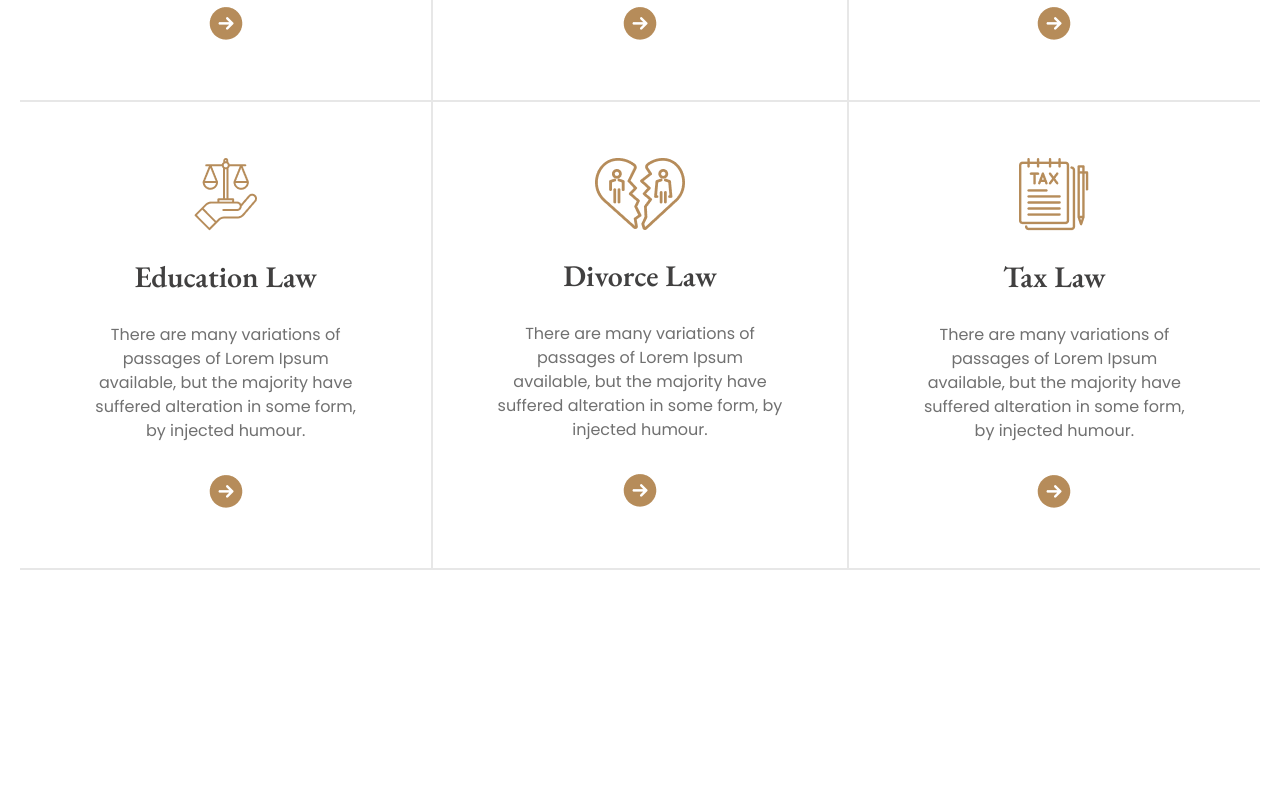
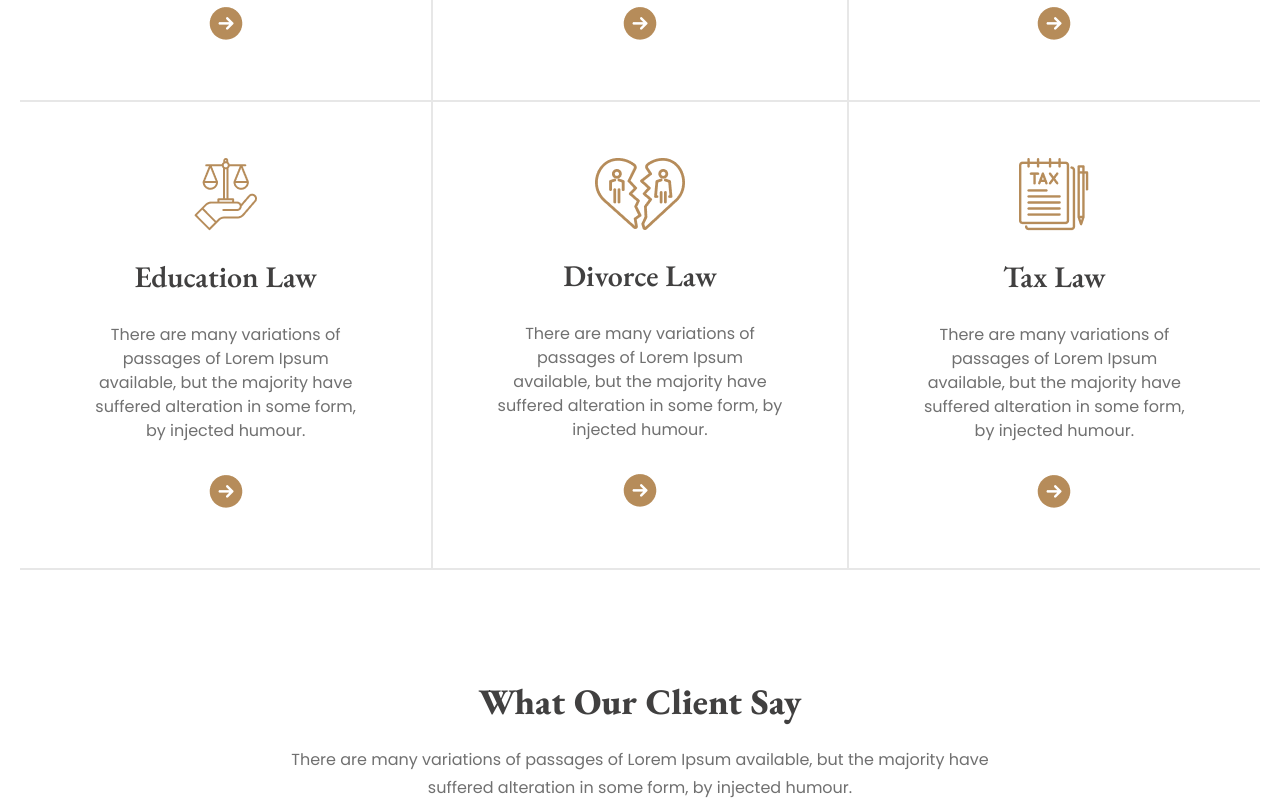
Before and after one commit to imran-it1/Legal-Solution-DaisyUi, a plain HTML site: page index.html in a window 1280 px wide. Shown: the part 1352-2154 px from the top of the page. Before the commit the page ends 1922 px from the top, so only its background shows below. Drawn offline with nearby package versions, Linux system fonts and the light colour scheme.

Commit message:
Review section started

```diff
--- a/index.html
+++ b/index.html
@@ -31,6 +31,11 @@
       type="text/css"
     />
     <script src="https://cdn.tailwindcss.com"></script>
+    <!-- Flowbite CDN -->
+    <link
+      href="https://cdnjs.cloudflare.com/ajax/libs/flowbite/1.7.0/flowbite.min.css"
+      rel="stylesheet"
+    />
     <!-- CSS Style -->
     <style>
       .garamond {
@@ -236,6 +241,20 @@
           </div>
         </div>
       </section>
+      <!-- Review Section -->
+      <section id="review" class="px-5 md:px-0 mt-28">
+        <!-- Section Text Content -->
+        <div class="text-center space-y-6">
+          <h1 class="garamond text-4xl text-primary-text font-extrabold">
+            What Our Client Say
+          </h1>
+          <p class="max-w-[740px] mx-auto text-secondary-text leading-7">
+            There are many variations of passages of Lorem Ipsum available, but
+            the majority have suffered alteration in some form, by injected
+            humour.
+          </p>
+        </div>
+      </section>
     </main>
   </body>
 </html>
```
